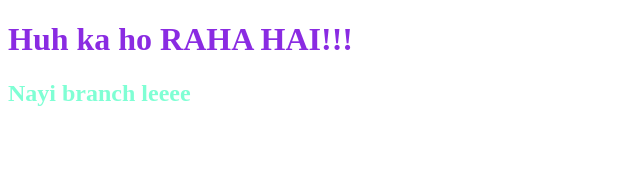
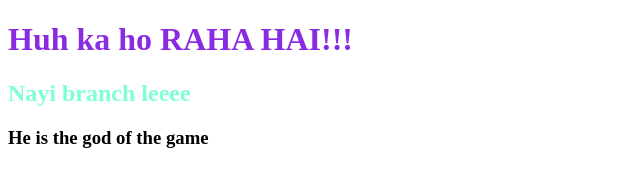
Before and after one commit to Nishantaryan/fourth-, a plain HTML site: page index.html in a window 1280 px wide. Shown: the whole page, without its empty margins (0-640 px from the left). Drawn offline with Linux system fonts and the light colour scheme.

Commit message:
remote one

```diff
--- a/index.html
+++ b/index.html
@@ -7,5 +7,6 @@
 <body>
     <h1>Huh ka ho RAHA HAI!!!</h1>
     <h2>Nayi branch leeee</h2>
+    <h3>He is the god of the game</h3>
 </body>
 </html>
```
